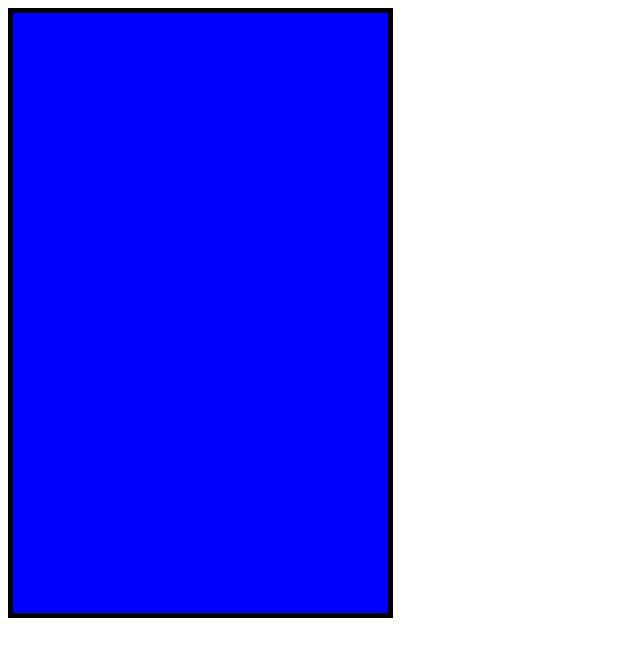
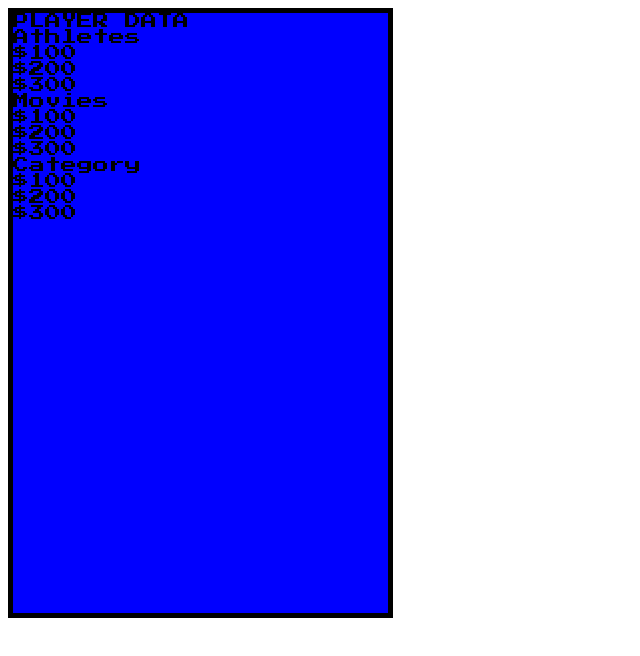
Before and after one commit to ktaulman/JEOPARDY_GAME, a React (Create React App) app: page / in a window 1280 px wide. Shown: the top 656 px of the page, without its empty margins (0-640 px from the left). Built offline with nearby package versions, Linux system fonts and the light colour scheme.

Commit message:
building board now

```diff
--- a/src/main_game/App.js
+++ b/src/main_game/App.js
@@ -7,7 +7,9 @@ import AlexAvatar from '../photos/Alex_Avatar.png';
 import Man from '../photos/man.png';
 import Woman from '../photos/woman.png';
 import Robot from '../photos/robot.png';
+//Mock JSON
 import jsonResponse from "./steps";
+import gameQuestions from './gameQuestions';
 
 
 //Components
@@ -21,7 +23,7 @@ export class App extends React.Component {
         this.state = {
           counter: 0,
           data: [{}],
-          gameBoardData:[{}],
+          gameQuestions:[{}],
           photos: [Stage, AlexName, AlexAvatar],
           avatar: [
             { picture: Man, value: 'Man', className: 'avatar' },
@@ -94,7 +96,7 @@ export class App extends React.Component {
   }
   //MOUNTING
   componentWillMount() {
-    console.log(jsonResponse);
+    this.setState({gameQuestions:gameQuestions});
     this.setState({ data: jsonResponse });
   }
   //RENDERING
@@ -116,7 +118,9 @@ export class App extends React.Component {
         }
         else{
             return(
-                <Board />
+                <Board
+                    state={state}
+                />
             )
         }
     }
--- a/src/main_game/Board.js
+++ b/src/main_game/Board.js
@@ -1,15 +1,29 @@
 import React from "react";
 
-export const Board=(props)=>{
+export const Board=({state})=>{
+  state.gameQuestions.map(el=>console.log(el))
   return(
 
     <div className='game' id="game_board">
-        {/* <ScoreBoard
-
-          />
-        <GameBoard
-
-        /> */}
+        <div>PLAYER DATA</div>
+        <div id="question_board">
+          <div>Athletes</div>
+          <div>$100</div>
+          <div>$200</div>
+          <div>$300</div>
+        </div>
+        <div>
+          <div>Movies</div>
+          <div>$100</div>
+          <div>$200</div>
+          <div>$300</div>
+        </div>
+        <div>
+          <div>Category</div>
+          <div>$100</div>
+          <div>$200</div>
+          <div>$300</div>
+        </div>
     </div>
   )
 }
```
